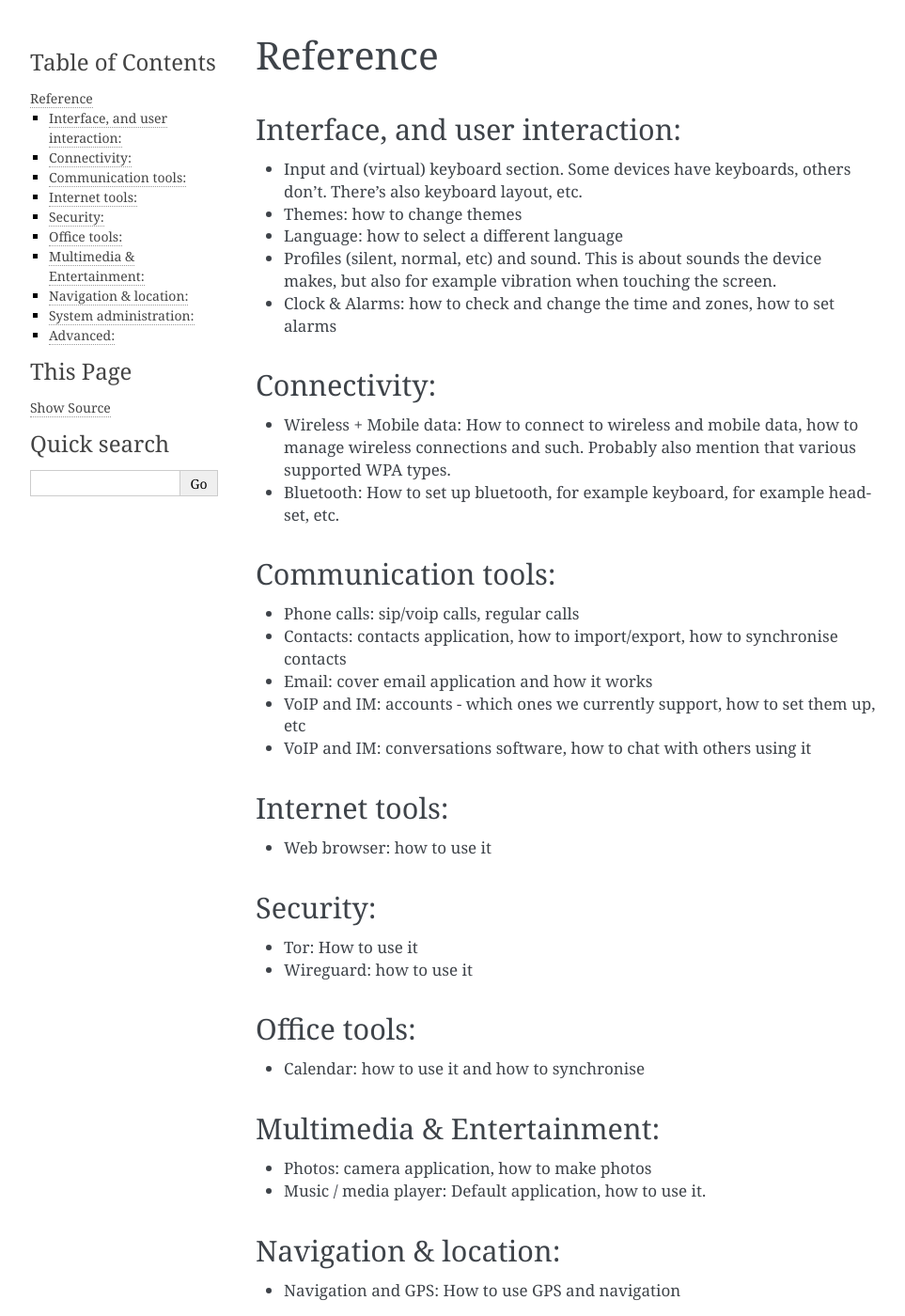
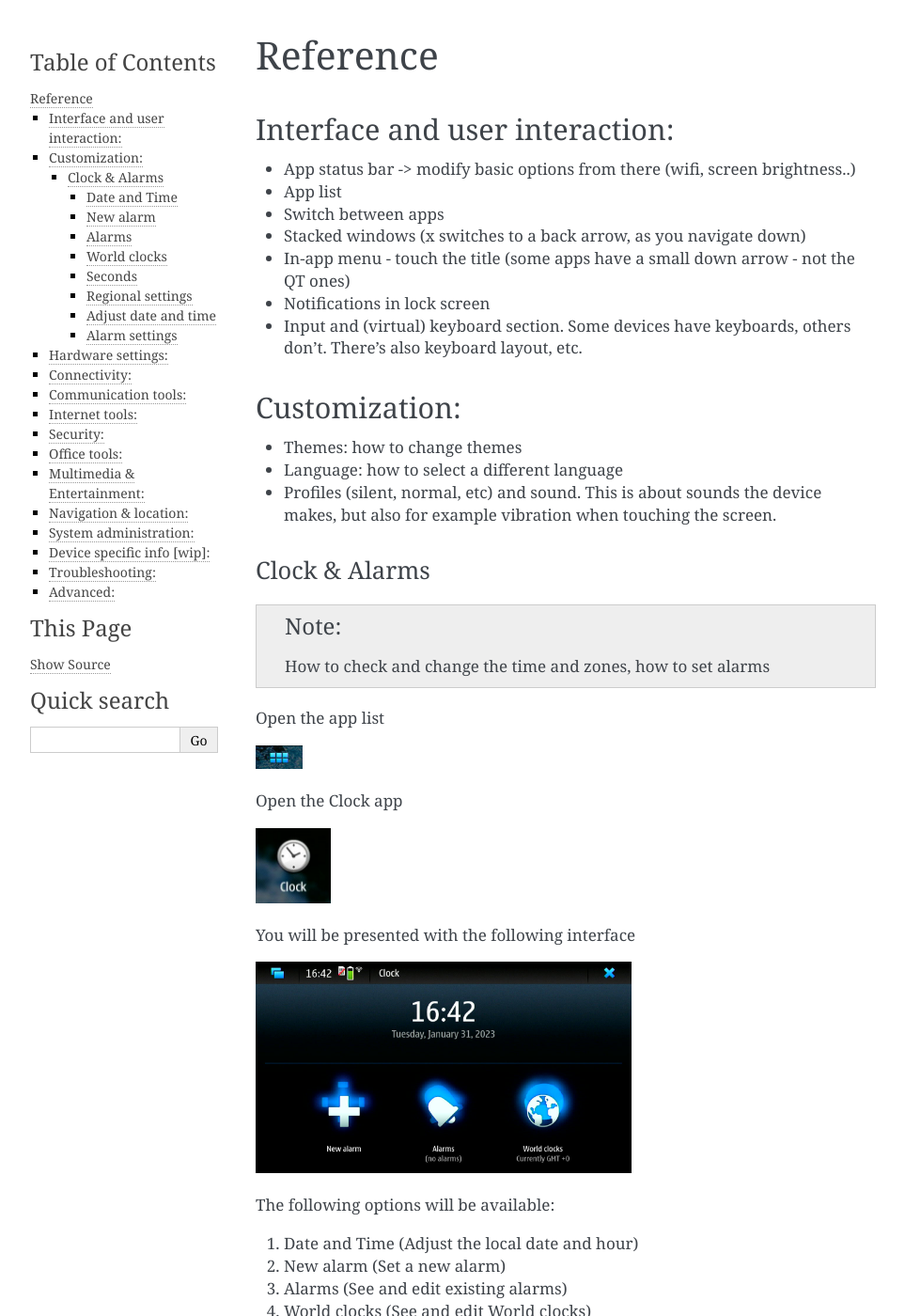
Before and after one commit to maemo-leste/maemo-user-guide, a Sphinx documentation site: the page built from source/reference.rst, in a window 1280 px wide and 1400 px high. Shown: the whole window at 94% size, without its empty margins (148-1111 px from the left). Built offline with Sphinx 7.4.7, drawn with Linux system fonts in a browser that asks for light colours; some of the changed text lies outside the part shown.

Commit message:
Writing the first part in the section Clock & Alarms

```diff
--- /dev/null
+++ b/source/chapters/clock-n-alarms.rst
@@ -0,0 +1,114 @@
+Clock & Alarms
+~~~~~~~~~~~~~~
+
+.. note:: How to check and change the time and zones, how to set alarms
+
+Open the app list
+
+.. image:: screenshots/ui-main/app-list.jpg
+  :width: 50
+  :alt: App list icon
+
+Open the Clock app
+
+.. image:: screenshots/clock-n-alarms/clock-n-alarms-icon.jpg
+  :width: 80
+  :alt: Clock app icon
+
+You will be presented with the following interface
+
+.. image:: screenshots/clock-n-alarms/clock-n-alarms-main.jpg
+  :width: 400
+  :alt: Clock app main screen
+
+
+The following options will be available:
+
+#. Date and Time (Adjust the local date and hour)
+#. New alarm (Set a new alarm)
+#. Alarms (See and edit existing alarms)
+#. World clocks (See and edit World clocks)
+#. Seconds (In the app menu)
+#. Regional settings (In the app menu)
+#. Adjust date and time (In the app menu)
+#. Alarm settings (In the app menu)
+
+Date and Time
+"""""""""""""
+
+Tap on the current hour & date display
+
+The following options will be available:
+
+#. 24-hr clock
+#. Time zone
+#. Adjust date and time
+
+New alarm
+"""""""""
+
+Tap on New alarm
+
+A menu with the following options will be available:
+
+#. Title
+#. Time
+#. Date
+#. Repeat
+
+Alarms
+""""""
+
+Tap on New alarm
+
+The following options will be available:
+
+#. New alarm (the same as the option New alarm)
+#. List of existing alarms (or no alarms)
+
+World clocks
+""""""""""""
+
+Tap on World clocks
+
+The following options will be available:
+
+#. World clock (you can select the city from a list)
+#. List of existing world clocks (or just the Local time clock)
+
+Seconds
+"""""""
+
+Tap on Seconds in the app menu
+
+Tapping on it toggles showing seconds in the time display
+
+Regional settings
+"""""""""""""""""
+
+Tap on Regional settings in the app menu
+
+The following options will be available:
+
+#. Device language
+#. Date format
+
+.. warning:: Saving these settings will require the device to reboot
+
+Adjust date and time
+""""""""""""""""""""
+
+Tap on Adjust date and time in the app menu
+
+This option is the same as the option Date and Time (tapping on the current hour & date display)
+
+Alarm settings
+""""""""""""""
+
+Tap on Alarm settings in the app menu
+
+A menu with the following options will be available:
+
+#. Alarm tone (set the tone for the alarm)
+You can choose your own audio file by using tapping on More
+#. Snooze time (snooze time for the alarm)
--- a/source/reference.rst
+++ b/source/reference.rst
@@ -1,30 +1,47 @@
 Reference
 =========
 
-Interface, and user interaction:
+Interface and user interaction:
 --------------------------------
+* App status bar -> modify basic options from there (wifi, screen brightness..)
+* App list
+* Switch between apps
+* Stacked windows (x switches to a back arrow, as you navigate down)
+* In-app menu - touch the title (some apps have a small down arrow - not the QT ones)
+* Notifications in lock screen
 * Input and (virtual) keyboard section. Some devices have keyboards, others don't. There's also keyboard layout, etc.
+
+Customization:
+--------------
 * Themes: how to change themes
 * Language: how to select a different language
 * Profiles (silent, normal, etc) and sound. This is about sounds the device makes, but also for example vibration when touching the screen.
-* Clock & Alarms: how to check and change the time and zones, how to set alarms
+.. include:: chapters/clock-n-alarms.rst
+
+Hardware settings:
+------------------
+* Display settings
+* USB connection - gadget -> network; OTG -> mouse should work (not storage, etc.)
+* HDMI - screen mirroring works only from cli [wip]
 
 Connectivity:
 -------------
-* Wireless + Mobile data: How to connect to wireless and mobile data, how to manage wireless connections and such. Probably also mention that various supported WPA types.
+* SIM card configuration, How to connect to mobile data, set APNs [wip]
+* WiFi - How to connect to wireless, how to manage wireless connections and such. Probably also mention that various supported WPA types.
 * Bluetooth: How to set up bluetooth, for example keyboard, for example headset, etc.
 
 Communication tools:
 --------------------
-* Phone calls: sip/voip calls, regular calls
+* Phone calls: SIP/VoIP calls, regular calls [wip]
 * Contacts: contacts application, how to import/export, how to synchronise contacts
-* Email: cover email application and how it works
-* VoIP and IM: accounts - which ones we currently support, how to set them up, etc
-* VoIP and IM: conversations software, how to chat with others using it
+* Email: cover email application and how it works, notifications
+* VoIP and IM: accounts - which ones we currently support, how to set them up, etc [wip]
+* VoIP and IM: Telepathy, Conversations software, how to chat with others using it, notifications [wip]
+* Group chats [wip]
 
 Internet tools:
 ---------------
-* Web browser: how to use it
+* Web browser: how to use it (QTWebBrowser)
 
 Security:
 ---------
@@ -34,15 +51,19 @@ Security:
 Office tools:
 -------------
 * Calendar: how to use it and how to synchronise
+* PDF reader
 
 Multimedia & Entertainment:
 ---------------------------
 * Photos: camera application, how to make photos
-* Music / media player: Default application, how to use it.
+* Music / media player: Default application, how to use it [wip]
+* eBook reader (Dorian)
 
 Navigation & location:
 ----------------------
 * Navigation and GPS: How to use GPS and navigation
+* Maps only app (no routing)
+* New maps app [wip]
 
 System administration:
 ----------------------
@@ -50,7 +71,38 @@ System administration:
 * File management, standard file locations
 * File synchronisation
 
+Device specific info [wip]:
+---------------------------
+* Pinephone (main issue - no hw keyboard, as some apps expect)
+
+Troubleshooting:
+----------------
+* Missing important features
+
+  - Notifications don't work for IM [wip]
+  - USB connection - gadget -> network; OTG -> mouse should work (not storage, etc.)
+  - Virtual keyboard terminal workarounds
+  - Scrolling inconsistencies (scrolling should work in QT apps)
+
+* Known bugs
+
+  - Black text on black (style bug - should be fixed soon)
+  - Slow scroll (driver dependent)
+  - Ephemeral contacts in contact list (based on the contact rosters of online accounts) show as "(No name)"
+  - Error about diversions when upgrading using apt - fix by removing the diversion $ sudo dpkg-divert --remove /lib/udev/rules.d/85-input-devices.rules
+
+
+* What do do in certain situations
+
+  - When the phone doesn't turn on
+  - When the battery doesn't charge
+  - When you want to boot into Android
+
 Advanced:
 ---------
 * Structural details
 * Useful cli commands
+
+  - connect via SSH
+  - bluetooth (for now it works only from cli)
+  - mirror screen to HDMI
```
Also changed, not shown: source/index.rst (+6 -6 lines), source/intro.rst (+6 -1 lines), source/screenshots/clock-n-alarms/clock-n-alarms-icon.jpg (added), source/screenshots/clock-n-alarms/clock-n-alarms-main.jpg (added), source/screenshots/ui-main/app-list.jpg (added).
